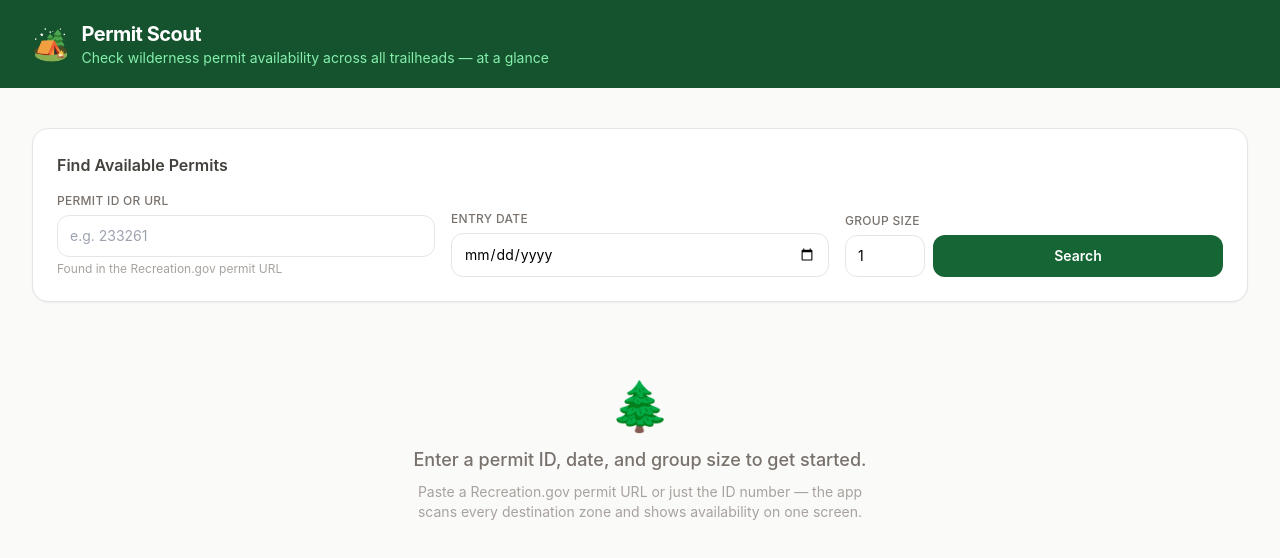
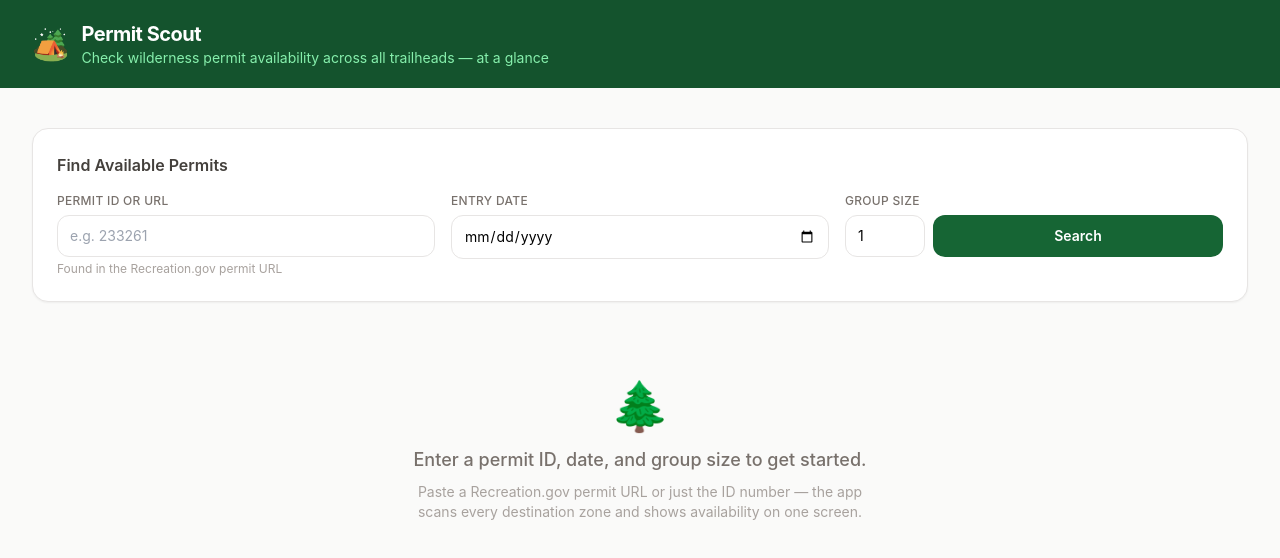
Before and after one commit to keinthoven/permit-scout, a React (Vite) app: page / in a window 1280 px wide. Shown: the top 558 px of the page. Built offline with nearby package versions, Linux system fonts and the light colour scheme; no server answers.

Commit message:
align search fields

```diff
--- a/src/components/SearchPanel.jsx
+++ b/src/components/SearchPanel.jsx
@@ -17,7 +17,7 @@
   return (
     <div className="bg-white rounded-2xl shadow-sm border border-stone-200 p-6">
       <h2 className="text-base font-semibold text-stone-700 mb-4">Find Available Permits</h2>
-      <div className="grid grid-cols-1 sm:grid-cols-3 gap-4 items-end">
+      <div className="grid grid-cols-1 sm:grid-cols-3 gap-4 items-start">
 
         {/* Permit ID */}
         <div className="sm:col-span-1">
```
